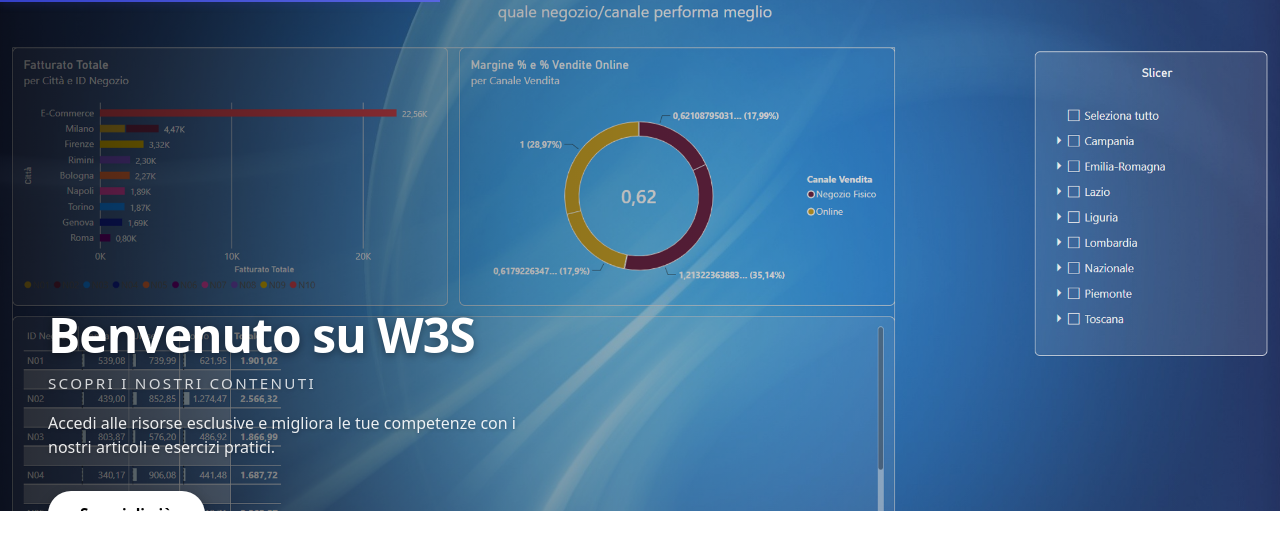
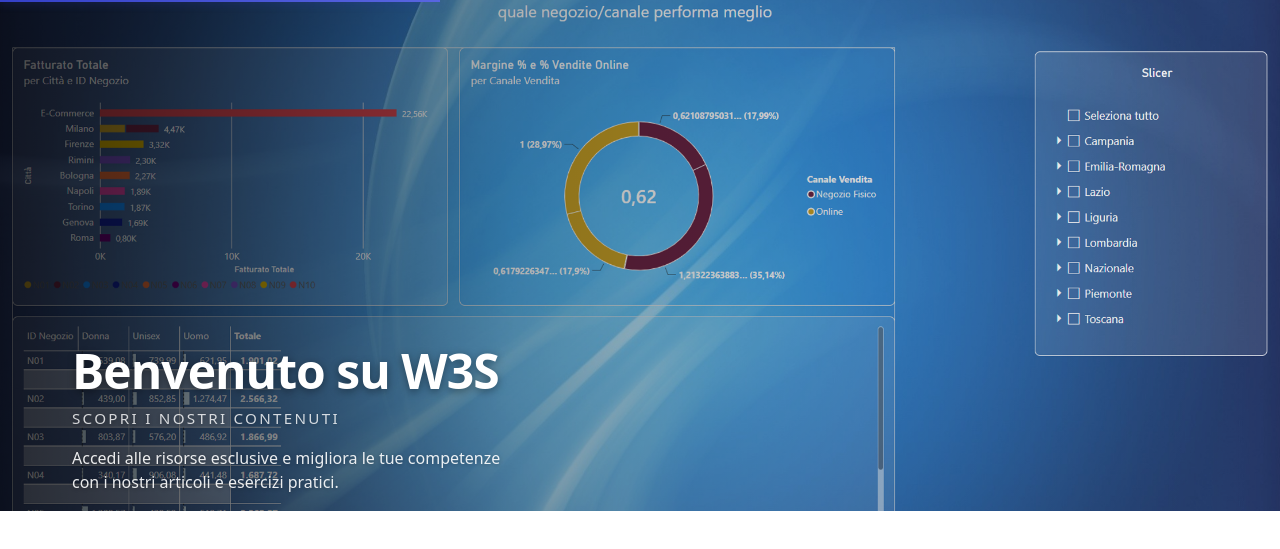
Before and after one commit to marcobiondi-prog/w3s-site, a PHP site: page / in a window 1280 px wide. Shown: the part 65-614 px from the top of the page. Run offline with PHP 8.4, Linux system fonts and the light colour scheme; data that the repository does not hold is empty.

Commit message:
new-resolution

```diff
--- a/asset/style.css
+++ b/asset/style.css
@@ -1337,6 +1337,13 @@
 }
 
 
+@media (max-width: 1366px) {
+    #caption {
+      padding: 3% 1.5rem 0;
+    }
+  }
+
+
 @media (max-width: 768px) {
     #caption {
       padding: 3% 1.5rem 0;
```
